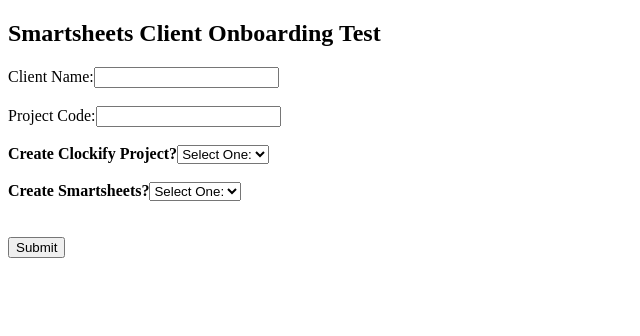
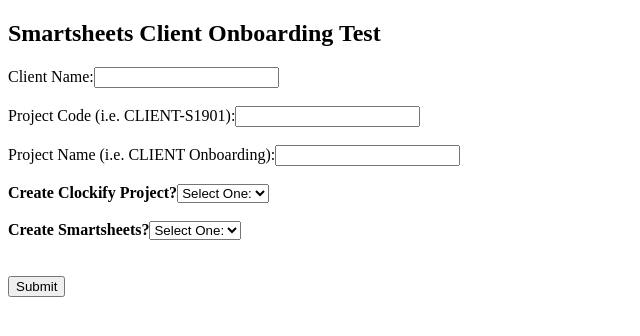
Before and after one commit to afranks01-code/notesapp, a React (Vite) app: page / in a window 1280 px wide. Shown: the top 336 px of the page, without its empty margins (0-640 px from the left). Built offline with nearby package versions, Linux system fonts and the light colour scheme.

Commit message:
update form

```diff
--- a/package.json
+++ b/package.json
@@ -10,8 +10,8 @@
     "preview": "vite preview"
   },
   "dependencies": {
-    "@aws-amplify/ui-react": "^6.9.1",
-    "aws-amplify": "^6.13.0",
+    "@aws-amplify/ui-react": "^6.9.2",
+    "aws-amplify": "^6.13.2",
     "react": "^19.0.0",
     "react-dom": "^19.0.0"
   },
--- a/src/WebForm.jsx
+++ b/src/WebForm.jsx
@@ -41,7 +41,8 @@
         setResponseMessage(`Success: ${result.message}`);
         setFormData({
           client: "",
-          project: "",
+          project_code: "",
+          project_name: "",
           clockify: "",
           smartsheets: "",
           projtype: "",
@@ -76,11 +77,22 @@
           />
         </label><br /><br />
         <label className="block mb-2">
-        Project Code:
+        Project Code (i.e. CLIENT-S1901):
           <input
             type="text"
-            name="project"
-            value={formData.project}
+            name="project_code"
+            value={formData.project_code}
+            onChange={handleChange}
+            className="w-full p-2 border rounded"
+            required
+          />
+        </label><br /><br />
+        <label className="block mb-2">
+        Project Name (i.e. CLIENT Onboarding):
+          <input
+            type="text"
+            name="project_name"
+            value={formData.project_name}
             onChange={handleChange}
             className="w-full p-2 border rounded"
             required
```
Also changed, not shown: 1 other file (tests, documents, lock files or other folders).
